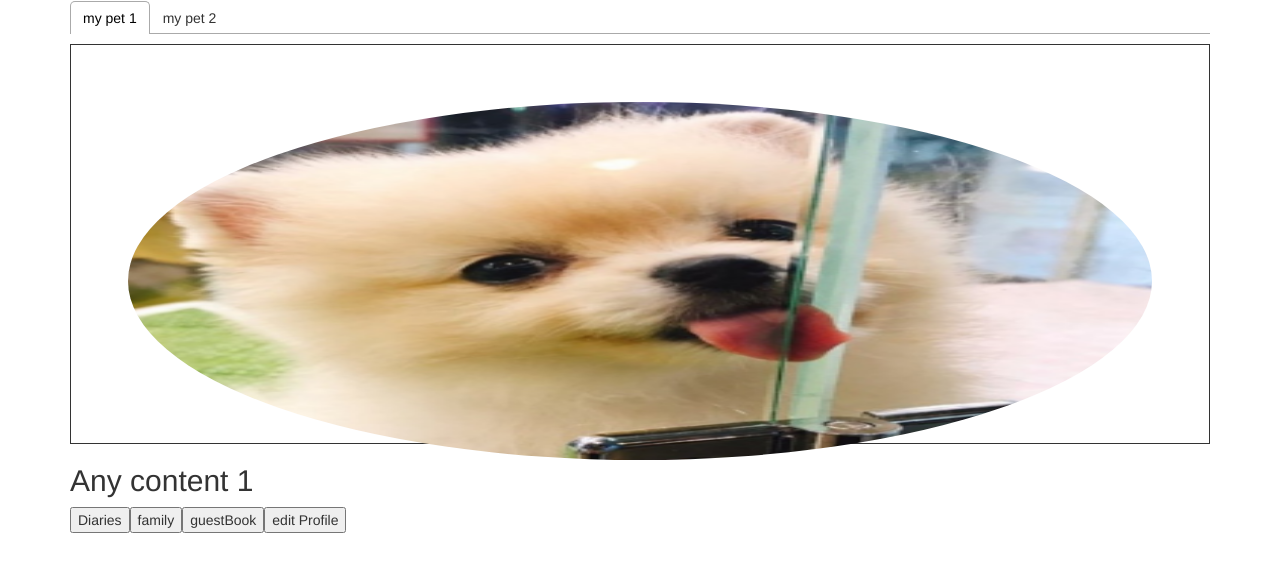
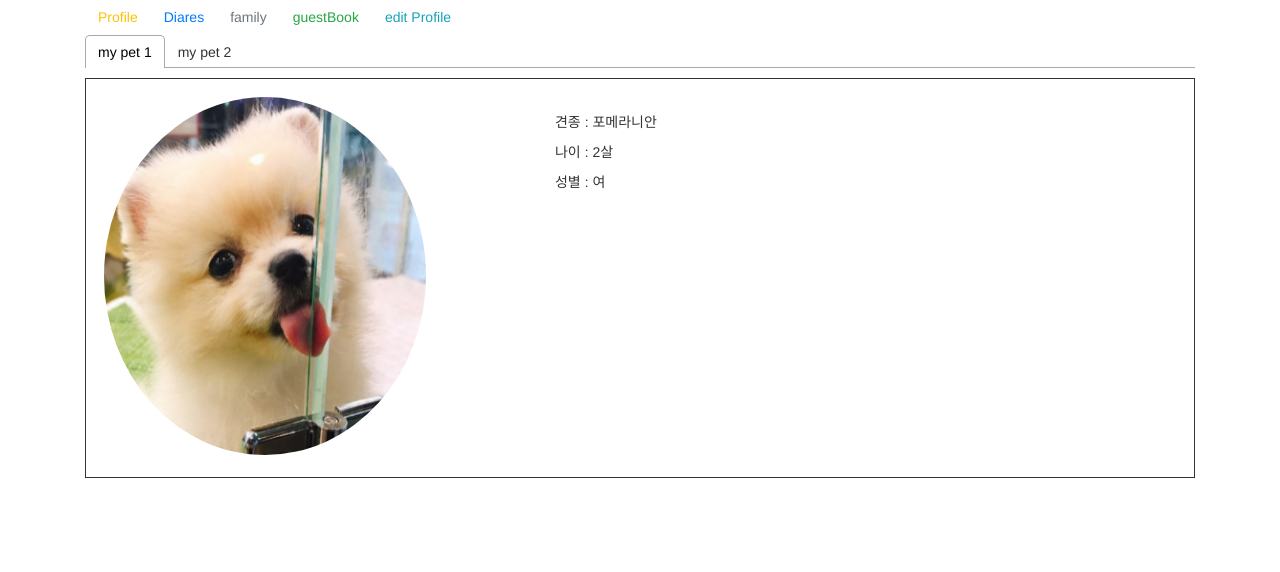
Before and after one commit to YangChoDa/Getting, a React (Create React App) app in the folder getting/: page / in a window 1280 px wide. Shown: the top 572 px of the page. Built offline with nearby package versions, Linux system fonts and the light colour scheme.

Commit message:
mypage outline first edition

```diff
--- a/getting/src/components/myPageComponent/MyPage.js
+++ b/getting/src/components/myPageComponent/MyPage.js
@@ -1,48 +1,60 @@
-import React, { Component } from 'react';
-import { Tab, Tabs, TabList, TabPanel } from "react-tabs";
-import "react-tabs/style/react-tabs.css";
-//import './profile';
+import React, { Component } from "react";
+import { Button } from "reactstrap";
+import "bootstrap/dist/css/bootstrap.css";
+import "./myPage.css";
+import Profile from './profile';
+import Diaries from "./diaryList";
+import EditProfile from "./editProfile";
+import Family from "./family";
+import GuestBook from "./guestBook";
 
 export default class MyPage extends Component {
-  render() {
-    const tabList = () => {
-      return (
-        <Tabs>
-          <TabList>
-            <Tab>my pet 1</Tab>
-            <Tab>my pet 2</Tab>
-          </TabList>
+  constructor(props) {
+    super(props);
 
-          <TabPanel>
-            <div className="pat1">
-              <div className="profile">
-                <img src="./images/pat1.png" className="profile-img" />
-              </div>
-              <h2>Any content 1</h2>
-            </div>
-          </TabPanel>
-          <TabPanel>
-            <h2>Any content 2</h2>
-          </TabPanel>
-        </Tabs>
-      );
+    this.state = {
+      menuBtn: "profile"
+    };
   }
 
-  const buttonList = () => {
+  setValue = e => {
+    console.log(e);
+    this.setState({ menuBtn: e });
+    // this.state = {menuBtn:e};
+  };
+
+  showView = () => {
+    if(this.state.menuBtn === "profile")
+      return <Profile />
+    if(this.state.menuBtn === "diaries")
+      return <Diaries />
+    if(this.state.menuBtn === "family")
+      return <Family />
+    if(this.state.menuBtn === "guestBook")
+      return <GuestBook />
+    if(this.state.menuBtn === "edit Profile")
+      return <EditProfile />
+  };
+
+  render() {
     return (
       <div>
-        <button>Diaries</button>
-        <button>family</button>
-        <button>guestBook</button>
-        <button>edit Profile</button>
-      </div>
-    );
-  }
-
-    return (
-      <div>
-        {tabList()}
-        {buttonList()}
+        <Button onClick={()=>this.setValue('profile')} outline color="warning">
+          Profile
+        </Button>
+        <Button onClick={()=>this.setValue('diaries')} outline color="primary">
+          Diares
+        </Button>
+        <Button onClick={()=>this.setValue('family')} outline color="secondary">
+          family
+        </Button>
+        <Button onClick={()=>this.setValue('guestBook')} outline color="success">
+          guestBook
+        </Button>
+        <Button onClick={()=>this.setValue('edit Profile')} outline color="info">
+          edit Profile
+        </Button>
+        {this.showView()}
       </div>
     );
   }
--- a/getting/src/components/myPageComponent/diaryList.js
+++ b/getting/src/components/myPageComponent/diaryList.js
@@ -9,5 +9,3 @@ export default class diaryList extends Component {
     )
   }
 }
-
-export default diaryList;
--- a/getting/src/components/myPageComponent/editProfile.js
+++ b/getting/src/components/myPageComponent/editProfile.js
@@ -9,5 +9,3 @@ export default class editProfile extends Component {
     )
   }
 }
-
-export default editProfile;
--- a/getting/src/components/myPageComponent/family.js
+++ b/getting/src/components/myPageComponent/family.js
@@ -9,5 +9,3 @@ export default class family extends Component {
     )
   }
 }
-
-export default family;
--- a/getting/src/components/myPageComponent/guestBook.js
+++ b/getting/src/components/myPageComponent/guestBook.js
@@ -9,5 +9,3 @@ export default class guestBook extends Component {
     )
   }
 }
-
-export default guestBook;
--- a/getting/src/components/myPageComponent/myPage.css
+++ b/getting/src/components/myPageComponent/myPage.css
@@ -1,18 +1,29 @@
-.person_header{
-    width:100%;
-    height:10%;
-}
-
-.logo_img{
-    width:5%;
-}
 
 .profile{
     width:100%;
+    height:50vh;
+    border:solid 1px;
 }
 
 .profile-img{
-    width:25%;
+    width:90%;
+    height:90%;
     border-radius: 50%;
-    margin:3%;
+    margin:5%;
 }
+
+.profileInfo{
+    margin-left:10%;
+    margin-top:3%;
+    float:left;
+}
+
+.profileImg{
+    float:left;
+    height:100%;
+}
+
+.patInfo{
+    height:100%;
+    width:100%;
+}
--- a/getting/src/components/myPageComponent/profile.js
+++ b/getting/src/components/myPageComponent/profile.js
@@ -1,11 +1,34 @@
-import React, { Component } from 'react'
+import React, { Component } from "react";
+import { Tab, Tabs, TabList, TabPanel } from "react-tabs";
+import "react-tabs/style/react-tabs.css";
 
 export default class profile extends Component {
   render() {
     return (
-      <div>
+      <Tabs>
+        <TabList>
+          <Tab>my pet 1</Tab>
+          <Tab>my pet 2</Tab>
+        </TabList>
 
-      </div>
-    )
+        <TabPanel>
+          <div>
+            <div className="profile">
+              <div className="profileImg">
+                <img src="./images/pat1.png" className="profile-img" />
+              </div>
+              <div className="profileInfo">
+                <p>견종 : 포메라니안</p>
+                <p>나이 : 2살</p>
+                <p>성별 : 여</p>
+              </div>
+            </div>
+          </div>
+        </TabPanel>
+        <TabPanel>
+          <h2>Any content 2</h2>
+        </TabPanel>
+      </Tabs>
+    );
   }
 }
--- a/getting/src/components/personComponents/Profile.js
+++ b/getting/src/components/personComponents/Profile.js
@@ -1,5 +1,6 @@
 import React, { Component } from "react";
 import './Profile.css';
+import { Link } from 'react-router';
 
 class Profile extends Component {
   constructor(props) {
```
Also changed, not shown: getting/package.json (+6 -1 lines), 1 other file (tests, documents, lock files or other folders).
